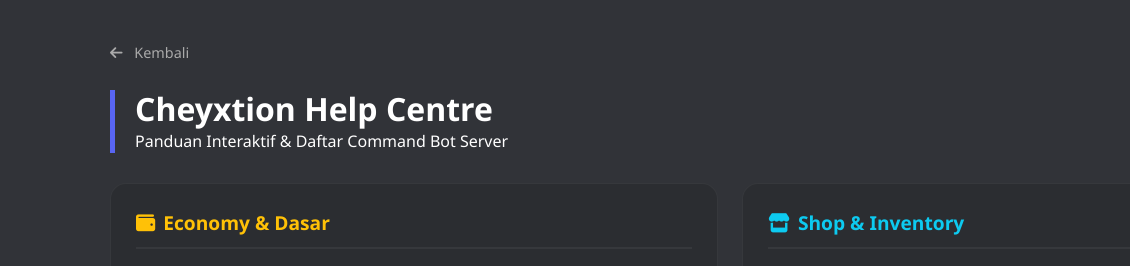
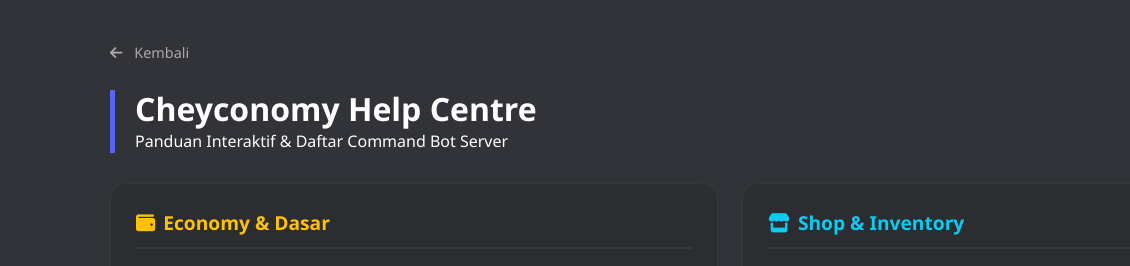
Before and after one commit to Cheyxtion/dashboard, a plain HTML site: page help.html in a window 1280 px wide. Shown: the top 266 px of the page, 0-1130 px from the left. Drawn offline with nearby package versions, Linux system fonts and the light colour scheme; grey boxes are pictures that could not be loaded.

Commit message:
Auto Update Bot

```diff
--- a/help.html
+++ b/help.html
@@ -79,7 +79,7 @@
     </div>
 
     <header class="main-header">
-        <h2 class="text-white fw-bold mb-0">Cheyxtion Help Centre</h2>
+        <h2 class="text-white fw-bold mb-0">Cheyconomy Help Centre</h2>
         <p class="text-muted"><span class="text-white">Panduan Interaktif & Daftar Command Bot Server</span></p>
     </header>
 
```
